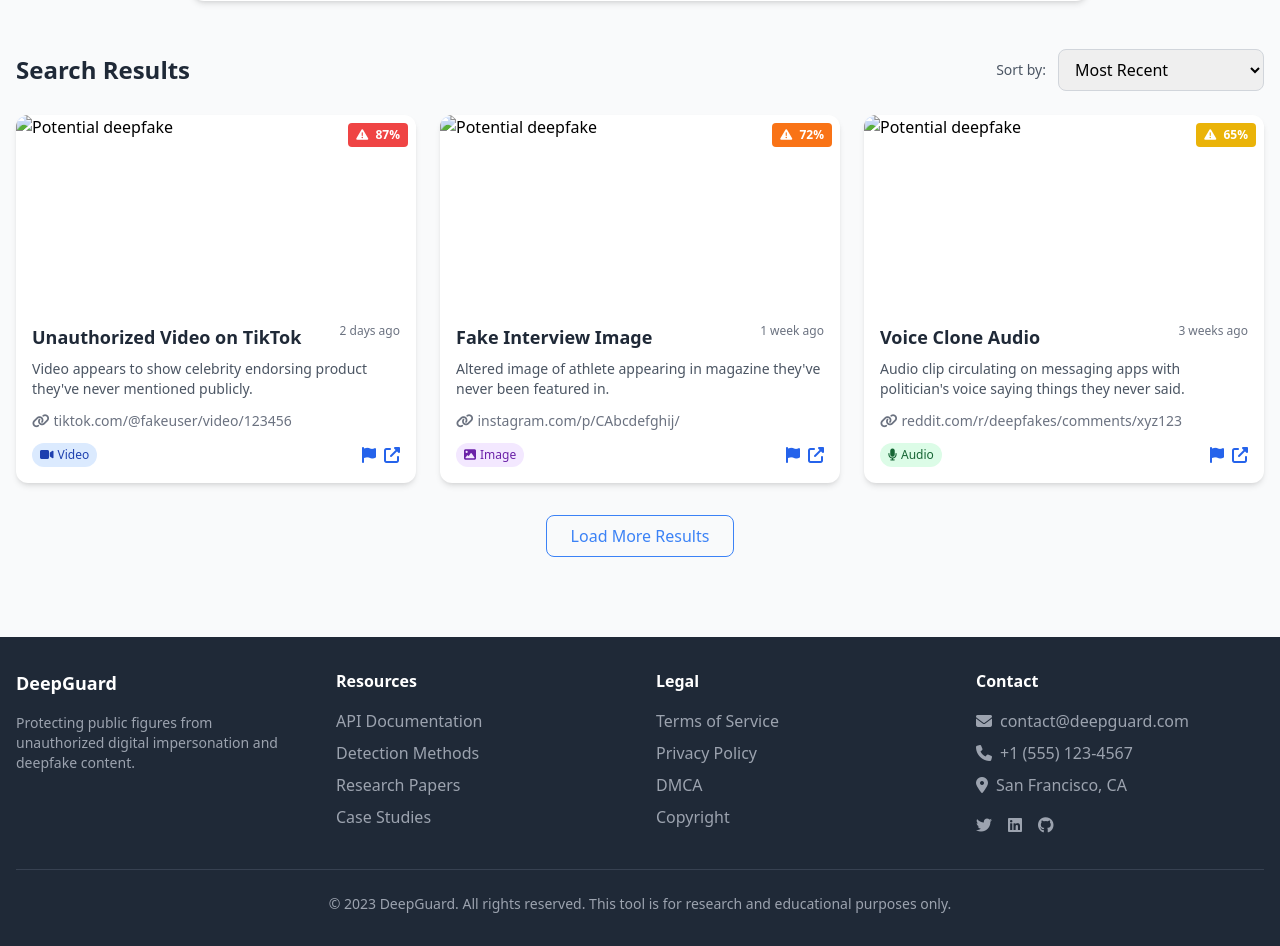
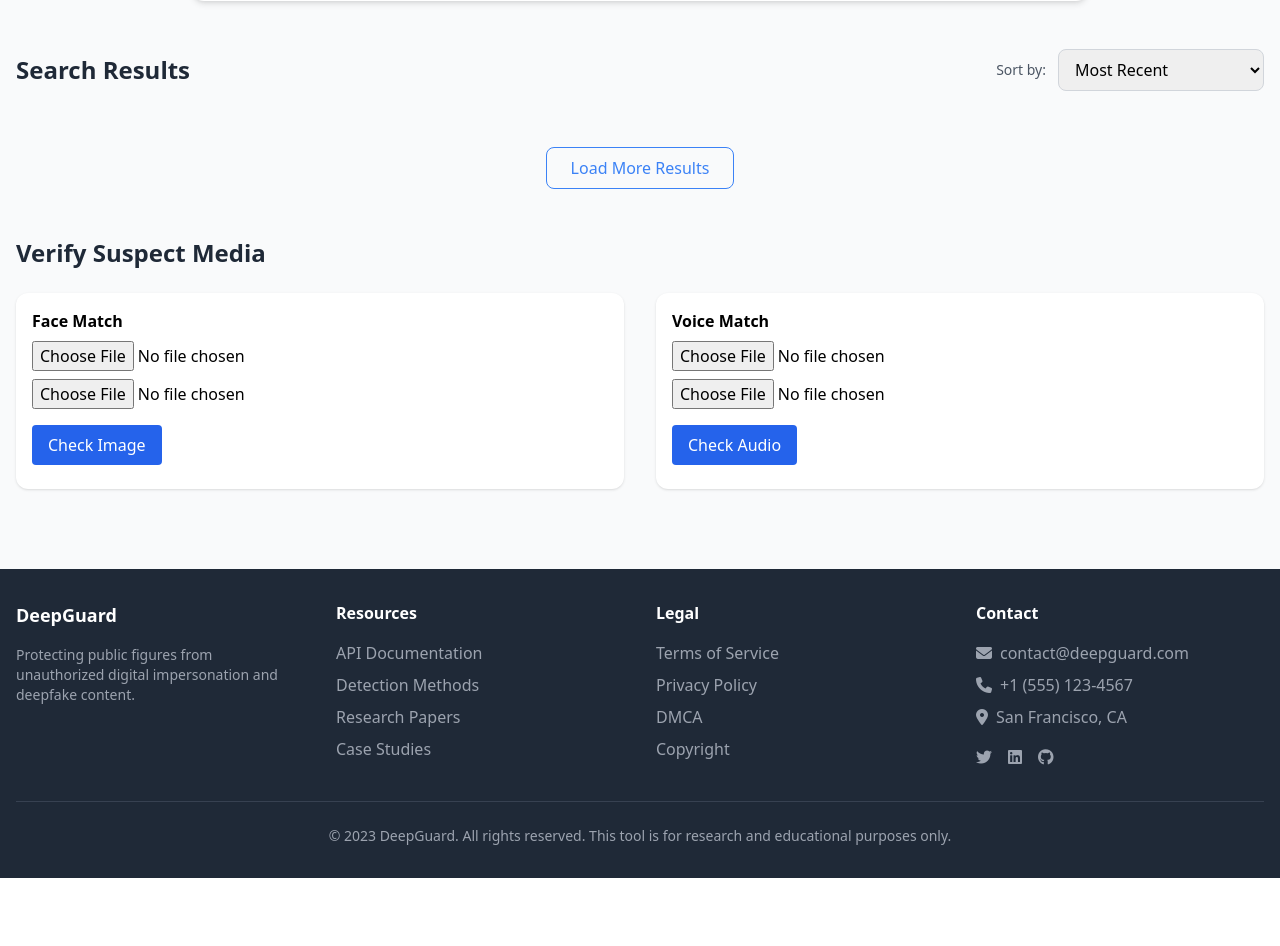
Before and after one commit to Tanisqgg/Ai_deepfake_takedown, a Python web app: template templates/WebUI.html in a window 1280 px wide. Shown: the part 507-1453 px from the top of the page. After the commit the page ends 1385 px from the top, so only its background shows below. Run offline with Jinja, Linux system fonts and the light colour scheme; the template is opened without the code that fills it, so the values that code supplies are empty; some libraries are stand-ins or nearby versions.

Commit message:
Add media verification UI and fix API routes

```diff
--- a/src/detection_service/main.py
+++ b/src/detection_service/main.py
@@ -6,7 +6,7 @@ from detection_service.frame_extractor import download_video, extract_frames
 
 app = FastAPI(title="Detection Service")
 
-@app.post("/detect/face/")
+@app.post("/face/")
 async def detect_face(
     client: UploadFile = File(...),
     suspect: UploadFile = File(...),
@@ -26,7 +26,7 @@ async def detect_face(
     os.remove(tmp2)
     return {"matched": matched, "similarity": score}
 
-@app.post("/detect/voice/")
+@app.post("/voice/")
 async def detect_voice(
     client: UploadFile = File(...),
     suspect: UploadFile = File(...),
@@ -45,7 +45,7 @@ async def detect_voice(
     os.remove(tmp2)
     return {"matched": matched, "similarity": score}
 
-@app.post("/detect/video/")
+@app.post("/video/")
 async def detect_video(
     client: UploadFile = File(...),
     video_url: str = Form(...),
--- a/src/identity_service/main.py
+++ b/src/identity_service/main.py
@@ -4,7 +4,7 @@ from .fingerprint import extract_face_embedding, extract_voice_embedding
 
 app = FastAPI(title="Identity Fingerprint Service")
 
-@app.post("/fingerprint/face/")
+@app.post("/face/")
 async def face_fingerprint(file: UploadFile = File(...)):
     # save upload
     path = f"/tmp/{file.filename}"
@@ -13,7 +13,7 @@ async def face_fingerprint(file: UploadFile = File(...)):
     emb = extract_face_embedding(path)
     return {"embedding": emb.tolist()}
 
-@app.post("/fingerprint/voice/")
+@app.post("/voice/")
 async def voice_fingerprint(file: UploadFile = File(...)):
     path = f"/tmp/{file.filename}"
     with open(path, "wb") as f:
--- a/templates/WebUI.html
+++ b/templates/WebUI.html
@@ -149,113 +149,34 @@
             </div>
 
             <div id="results-container" class="grid grid-cols-1 md:grid-cols-2 lg:grid-cols-3 gap-6">
-                <!-- Sample Result Card 1 -->
-                <div class="result-card bg-white rounded-xl shadow-md overflow-hidden transition duration-300">
-                    <div class="relative">
-                        <img src="https://via.placeholder.com/400x225" alt="Potential deepfake" class="w-full h-48 object-cover">
-                        <div class="absolute top-2 right-2 bg-red-500 text-white text-xs font-bold px-2 py-1 rounded">
-                            <i class="fas fa-exclamation-triangle mr-1"></i> 87%
-                        </div>
-                    </div>
-                    <div class="p-4">
-                        <div class="flex justify-between items-start mb-2">
-                            <h3 class="font-bold text-lg text-gray-800">Unauthorized Video on TikTok</h3>
-                            <span class="text-xs text-gray-500">2 days ago</span>
-                        </div>
-                        <p class="text-gray-600 text-sm mb-3">Video appears to show celebrity endorsing product they've never mentioned publicly.</p>
-                        <div class="flex items-center text-sm text-gray-500 mb-3">
-                            <i class="fas fa-link mr-1"></i>
-                            <span class="truncate">tiktok.com/@fakeuser/video/123456</span>
-                        </div>
-                        <div class="flex justify-between items-center">
-                            <span class="inline-flex items-center px-2 py-1 rounded-full text-xs font-medium bg-blue-100 text-blue-800">
-                                <i class="fas fa-video mr-1"></i> Video
-                            </span>
-                            <div class="flex space-x-2">
-                                <button class="text-blue-600 hover:text-blue-800">
-                                    <i class="fas fa-flag"></i>
-                                </button>
-                                <button class="text-blue-600 hover:text-blue-800">
-                                    <i class="fas fa-external-link-alt"></i>
-                                </button>
-                            </div>
-                        </div>
-                    </div>
-                </div>
-
-                <!-- Sample Result Card 2 -->
-                <div class="result-card bg-white rounded-xl shadow-md overflow-hidden transition duration-300">
-                    <div class="relative">
-                        <img src="https://via.placeholder.com/400x225" alt="Potential deepfake" class="w-full h-48 object-cover">
-                        <div class="absolute top-2 right-2 bg-orange-500 text-white text-xs font-bold px-2 py-1 rounded">
-                            <i class="fas fa-exclamation-triangle mr-1"></i> 72%
-                        </div>
-                    </div>
-                    <div class="p-4">
-                        <div class="flex justify-between items-start mb-2">
-                            <h3 class="font-bold text-lg text-gray-800">Fake Interview Image</h3>
-                            <span class="text-xs text-gray-500">1 week ago</span>
-                        </div>
-                        <p class="text-gray-600 text-sm mb-3">Altered image of athlete appearing in magazine they've never been featured in.</p>
-                        <div class="flex items-center text-sm text-gray-500 mb-3">
-                            <i class="fas fa-link mr-1"></i>
-                            <span class="truncate">instagram.com/p/CAbcdefghij/</span>
-                        </div>
-                        <div class="flex justify-between items-center">
-                            <span class="inline-flex items-center px-2 py-1 rounded-full text-xs font-medium bg-purple-100 text-purple-800">
-                                <i class="fas fa-image mr-1"></i> Image
-                            </span>
-                            <div class="flex space-x-2">
-                                <button class="text-blue-600 hover:text-blue-800">
-                                    <i class="fas fa-flag"></i>
-                                </button>
-                                <button class="text-blue-600 hover:text-blue-800">
-                                    <i class="fas fa-external-link-alt"></i>
-                                </button>
-                            </div>
-                        </div>
-                    </div>
-                </div>
-
-                <!-- Sample Result Card 3 -->
-                <div class="result-card bg-white rounded-xl shadow-md overflow-hidden transition duration-300">
-                    <div class="relative">
-                        <img src="https://via.placeholder.com/400x225" alt="Potential deepfake" class="w-full h-48 object-cover">
-                        <div class="absolute top-2 right-2 bg-yellow-500 text-white text-xs font-bold px-2 py-1 rounded">
-                            <i class="fas fa-exclamation-triangle mr-1"></i> 65%
-                        </div>
-                    </div>
-                    <div class="p-4">
-                        <div class="flex justify-between items-start mb-2">
-                            <h3 class="font-bold text-lg text-gray-800">Voice Clone Audio</h3>
-                            <span class="text-xs text-gray-500">3 weeks ago</span>
-                        </div>
-                        <p class="text-gray-600 text-sm mb-3">Audio clip circulating on messaging apps with politician's voice saying things they never said.</p>
-                        <div class="flex items-center text-sm text-gray-500 mb-3">
-                            <i class="fas fa-link mr-1"></i>
-                            <span class="truncate">reddit.com/r/deepfakes/comments/xyz123</span>
-                        </div>
-                        <div class="flex justify-between items-center">
-                            <span class="inline-flex items-center px-2 py-1 rounded-full text-xs font-medium bg-green-100 text-green-800">
-                                <i class="fas fa-microphone mr-1"></i> Audio
-                            </span>
-                            <div class="flex space-x-2">
-                                <button class="text-blue-600 hover:text-blue-800">
-                                    <i class="fas fa-flag"></i>
-                                </button>
-                                <button class="text-blue-600 hover:text-blue-800">
-                                    <i class="fas fa-external-link-alt"></i>
-                                </button>
-                            </div>
-                        </div>
-                    </div>
-                </div>
+                <!-- Results will be injected here -->
             </div>
 
             <div class="mt-8 flex justify-center">
                 <button class="px-6 py-2 border border-blue-500 text-blue-500 hover:bg-blue-50 font-medium rounded-lg transition duration-300">
                     Load More Results
                 </button>
+            </div>
+        </section>
+
+        <!-- Verification Section -->
+        <section class="mt-12">
+            <h2 class="text-2xl font-bold text-gray-800 mb-6">Verify Suspect Media</h2>
+            <div class="grid grid-cols-1 md:grid-cols-2 gap-8">
+                <div class="bg-white p-4 rounded-xl shadow">
+                    <h3 class="font-semibold mb-2">Face Match</h3>
+                    <input type="file" id="face-client" accept="image/*" class="mb-2 w-full">
+                    <input type="file" id="face-suspect" accept="image/*" class="mb-4 w-full">
+                    <button id="face-check-btn" class="px-4 py-2 bg-blue-600 hover:bg-blue-700 text-white rounded">Check Image</button>
+                    <p id="face-result" class="mt-2 text-sm text-gray-700"></p>
+                </div>
+                <div class="bg-white p-4 rounded-xl shadow">
+                    <h3 class="font-semibold mb-2">Voice Match</h3>
+                    <input type="file" id="voice-client" accept="audio/*" class="mb-2 w-full">
+                    <input type="file" id="voice-suspect" accept="audio/*" class="mb-4 w-full">
+                    <button id="voice-check-btn" class="px-4 py-2 bg-blue-600 hover:bg-blue-700 text-white rounded">Check Audio</button>
+                    <p id="voice-result" class="mt-2 text-sm text-gray-700"></p>
+                </div>
             </div>
         </section>
     </main>
@@ -307,43 +228,57 @@
     </footer>
 
     <script>
-        document.getElementById('search-btn').addEventListener('click', function() {
-            // Show loading indicator
+        document.getElementById('search-btn').addEventListener('click', async function() {
+            const query = document.getElementById('search').value.trim();
+            if (!query) return;
+            const container = document.getElementById('results-container');
+            container.innerHTML = '';
+            container.classList.add('opacity-50');
             document.getElementById('loading').classList.remove('hidden');
-            document.getElementById('results-container').classList.add('opacity-50');
-
-            // Simulate API call with timeout
-            setTimeout(function() {
+            try {
+                const resp = await fetch(`/search/web/?q=${encodeURIComponent(query)}&limit=5`);
+                const data = await resp.json();
+                data.forEach(r => {
+                    const div = document.createElement('div');
+                    div.className = 'p-2';
+                    div.innerHTML = `<a class="text-blue-600 hover:underline" target="_blank" href="${r.link}">${r.title}</a>`;
+                    container.appendChild(div);
+                });
+            } catch (err) {
+                console.error(err);
+            } finally {
                 document.getElementById('loading').classList.add('hidden');
-                document.getElementById('results-container').classList.remove('opacity-50');
-
-                // In a real app, you would update the results here with data from your API
-            }, 2000);
+                container.classList.remove('opacity-50');
+            }
         });
 
-        // This would be replaced with actual API calls in a production environment
-        function searchDeepfakes(query, filters) {
-            // Example structure for what the API call might look like
-            /*
-            fetch('/api/search', {
-                method: 'POST',
-                headers: {
-                    'Content-Type': 'application/json',
-                },
-                body: JSON.stringify({
-                    query: query,
-                    filters: filters
-                })
-            })
-            .then(response => response.json())
-            .then(data => {
-                // Process and display results
-            })
-            .catch(error => {
-                console.error('Error:', error);
-            });
-            */
-        }
+        document.getElementById('face-check-btn').addEventListener('click', async function() {
+            const client = document.getElementById('face-client').files[0];
+            const suspect = document.getElementById('face-suspect').files[0];
+            if (!client || !suspect) return;
+            const form = new FormData();
+            form.append('client', client);
+            form.append('suspect', suspect);
+            const res = await fetch('/detect/face/', { method: 'POST', body: form });
+            const data = await res.json();
+            document.getElementById('face-result').textContent = data.matched ?
+                `Match (${(data.similarity * 100).toFixed(1)}%)` :
+                `No Match (${(data.similarity * 100).toFixed(1)}%)`;
+        });
+
+        document.getElementById('voice-check-btn').addEventListener('click', async function() {
+            const client = document.getElementById('voice-client').files[0];
+            const suspect = document.getElementById('voice-suspect').files[0];
+            if (!client || !suspect) return;
+            const form = new FormData();
+            form.append('client', client);
+            form.append('suspect', suspect);
+            const res = await fetch('/detect/voice/', { method: 'POST', body: form });
+            const data = await res.json();
+            document.getElementById('voice-result').textContent = data.matched ?
+                `Match (${(data.similarity * 100).toFixed(1)}%)` :
+                `No Match (${(data.similarity * 100).toFixed(1)}%)`;
+        });
     </script>
 </body>
 </html>
```
Also changed, not shown: src/app.py (added, +20 -0 lines), src/search_service/main.py (+4 -4 lines).
